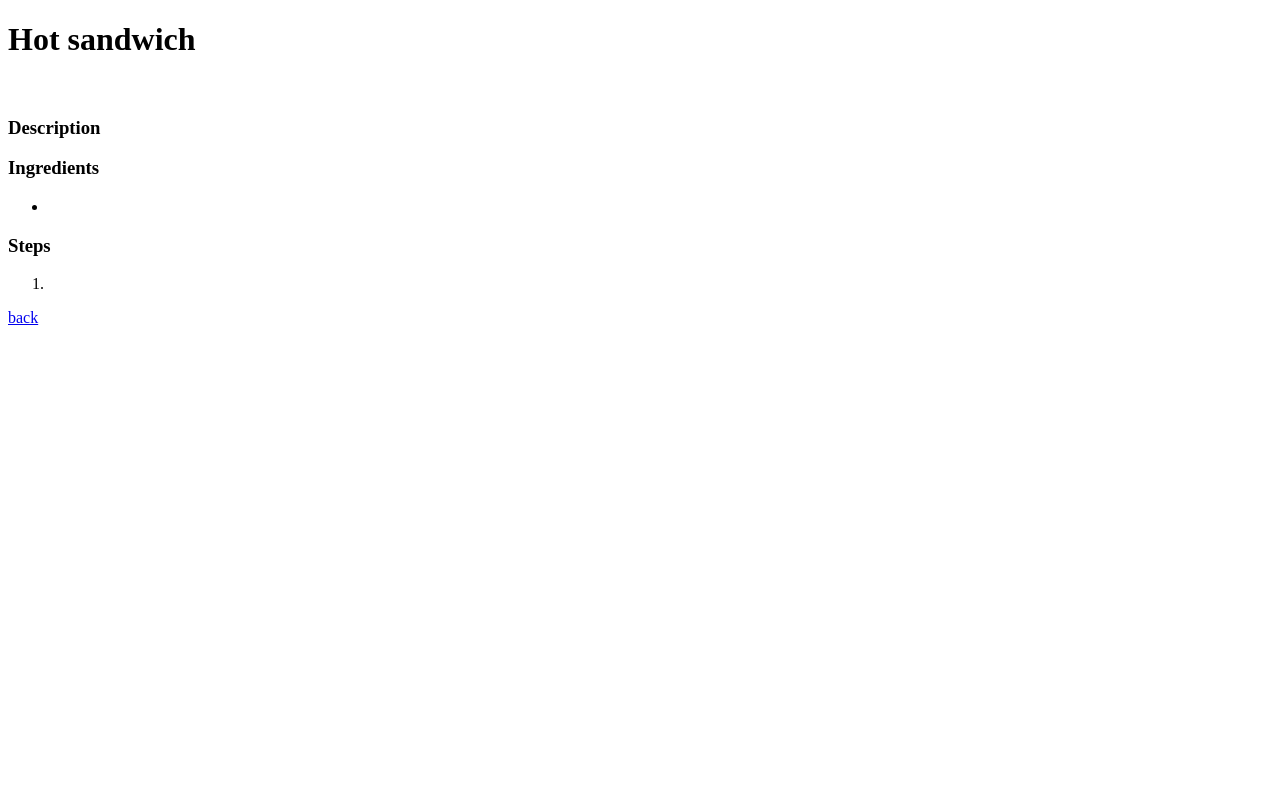
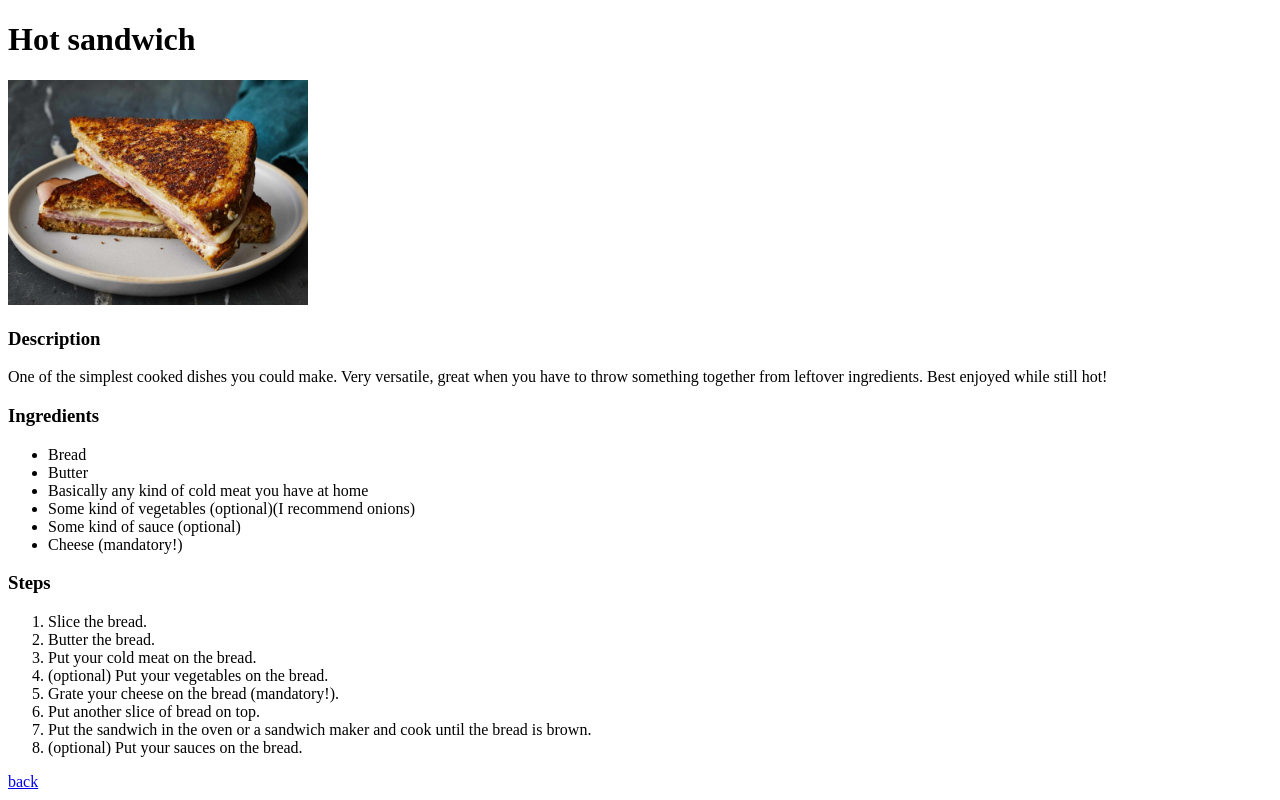
Before and after one commit to Etereke/odin-recipes-2, a plain HTML site: page recipes/hot_sandwich.html in a window 1280 px wide. Drawn offline with Linux system fonts and the light colour scheme.

Commit message:
Implement the rest of the recipe pages

```diff
--- a/recipes/hot_sandwich.html
+++ b/recipes/hot_sandwich.html
@@ -7,16 +7,28 @@
 </head>
 <body>
     <h1>Hot sandwich</h1>
-    <img src="" alt="">
+    <img src="./img/hot_sandwich.jpg" alt="A delicious hot sandwich" width="300">
     <h3>Description</h3>
-    <p></p>
+    <p>One of the simplest cooked dishes you could make. Very versatile, great when you have to throw something together from leftover ingredients. Best enjoyed while still hot!</p>
     <h3>Ingredients</h3>
     <ul>
-        <li></li>
+        <li>Bread</li>
+        <li>Butter</li>
+        <li>Basically any kind of cold meat you have at home</li>
+        <li>Some kind of vegetables (optional)(I recommend onions)</li>
+        <li>Some kind of sauce (optional)</li>
+        <li>Cheese (mandatory!)</li>
     </ul>
     <h3>Steps</h3>
     <ol>
-        <li></li>
+        <li>Slice the bread.</li>
+        <li>Butter the bread.</li>
+        <li>Put your cold meat on the bread.</li>
+        <li>(optional) Put your vegetables on the bread.</li>
+        <li>Grate your cheese on the bread (mandatory!).</li>
+        <li>Put another slice of bread on top.</li>
+        <li>Put the sandwich in the oven or a sandwich maker and cook until the bread is brown.</li>
+        <li>(optional) Put your sauces on the bread.</li>
     </ol>
     <a href="../index.html">back</a>
 </body>
```
Also changed, not shown: recipes/hamburger.html (+14 -4 lines), recipes/img/hamburger.jpg (added), recipes/img/hot_sandwich.jpg (added).
